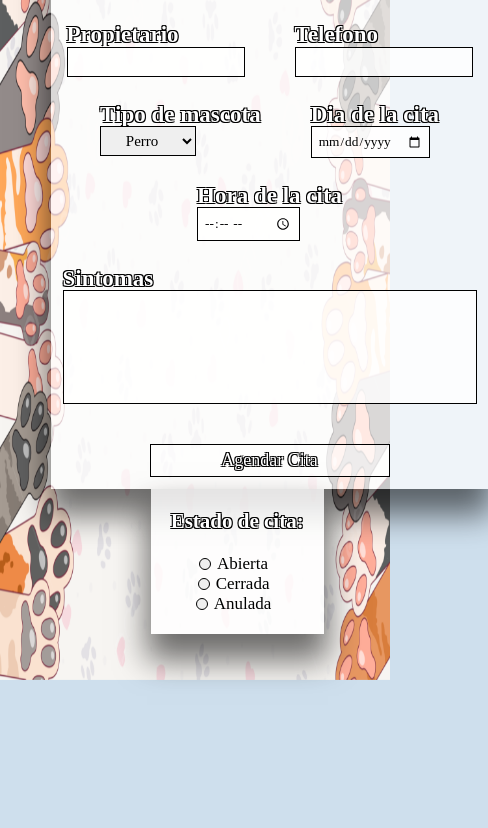
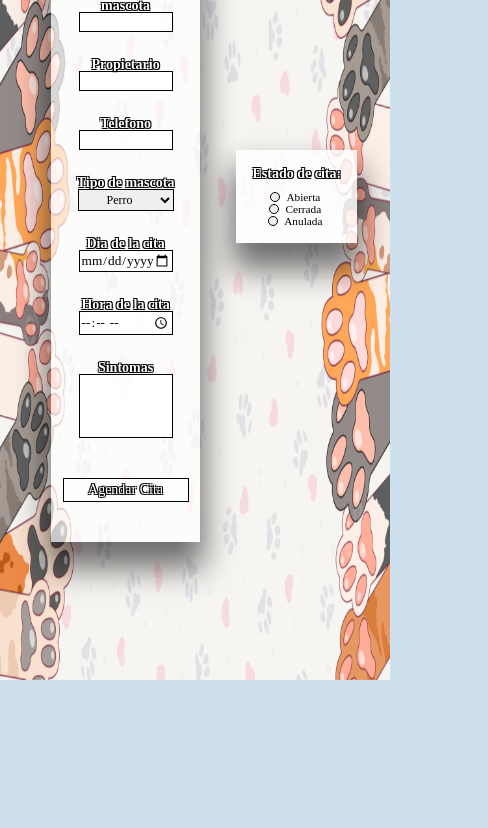
Before and after one commit to miguerlfr/citas, a plain HTML site: page index.html in a window 390 px wide. Shown: the part 164-992 px from the top of the page, 488 px wide, since content can reach past the window. Before the commit the page ends 968 px from the top, so only its background shows below. Drawn offline with nearby package versions, Linux system fonts and the light colour scheme.

Commit message:
style.css

```diff
--- a/style.css
+++ b/style.css
@@ -7,35 +7,36 @@ body {
     border: 0;
     padding: 0;
     font-family: "Cambria, Cochin, Georgia, Times, 'Times New Roman', serif";
-}
-
-.cont_banda {
-    position: absolute;
-    right: 680px;
-    z-index: 999;
-    bottom: 305px;
+    transition: 3s;
 }
 
 .banda {
+    position: absolute;
     width: 300px;
+    right: 0;
+    bottom: 0;
 }
+
 
 .contFilauno {
     display: flex;
     flex-direction: row;
     flex-wrap: wrap;
     margin-top: 4%;
-    margin-bottom: 5%;
+    margin-bottom: 10%;
     margin-left: 13%;
 }
 
 .fondo {
-    position: fixed; /* Cambiado de fixed a absolute */
+    position: fixed;
+    /* Cambiado de fixed a absolute */
     z-index: -999;
     width: 100%;
     height: 100%;
-    top: 0; /* Ajusta según tus necesidades */
-    left: 0; /* Ajusta según tus necesidades */
+    top: 0;
+    /* Ajusta según tus necesidades */
+    left: 0;
+    /* Ajusta según tus necesidades */
 }
 
 .titu {
@@ -43,9 +44,9 @@ body {
     padding-bottom: 40px;
     text-shadow:
         -1px -1px 0 black,
-         1px -1px 0 black,
-        -1px  1px 0 black,
-         1px  1px 0 black;
+        1px -1px 0 black,
+        -1px 1px 0 black,
+        1px 1px 0 black;
 }
 
 .registro {
@@ -56,6 +57,7 @@ body {
     font-size: 23px;
     padding: 3.5%;
     box-shadow: rgba(0, 0, 0, 0.56) 0px 22px 30px 4px;
+    position: relative;
 }
 
 .p1 {
@@ -72,9 +74,9 @@ body {
     margin-bottom: -2px;
     text-shadow:
         -1px -1px 0 black,
-         1px -1px 0 black,
-        -1px  1px 0 black,
-         1px  1px 0 black;
+        1px -1px 0 black,
+        -1px 1px 0 black,
+        1px 1px 0 black;
 }
 
 .sin {
@@ -112,20 +114,18 @@ input {
     border: 1px solid black;
     text-shadow:
         -1px -1px 0 black,
-         1px -1px 0 black,
-        -1px  1px 0 black,
-         1px  1px 0 black;
+        1px -1px 0 black,
+        -1px 1px 0 black,
+        1px 1px 0 black;
 }
 
 .registroDos {
     color: white;
     z-index: 1;
     background-color: rgba(255, 255, 255, 0.812);
-    min-width: 10cqmax;
-    height: max-content;
-    font-size: 23px;
+    min-width: 7cqmax;
     box-shadow: rgba(0, 0, 0, 0.56) 0px 22px 30px 4px;
-    padding: 20px;
+    padding: 15px 30px;
     margin-top: auto;
     margin-bottom: auto;
     margin-left: 100px;
@@ -136,10 +136,10 @@ input {
     text-align: center;
     text-shadow:
         -1px -1px 0 black,
-         1px -1px 0 black,
-        -1px  1px 0 black,
-         1px  1px 0 black;
-    margin-bottom: 15%;
+        1px -1px 0 black,
+        -1px 1px 0 black,
+        1px 1px 0 black;
+    margin-bottom: 10%;
 }
 
 .contBut {
@@ -198,7 +198,7 @@ input {
     padding-left: 50px;
 }
 
-.telefono{
+.telefono {
     padding-left: 50px;
 }
 
@@ -234,3 +234,159 @@ input {
     margin-bottom: 20px;
     font-size: 16px;
 }
+
+@media (max-width: 1500px) {
+    .registro {
+        max-width: 28em;
+    }
+
+    .banda {
+        display: none;
+    }
+}
+
+@media (max-width: 1252px) {
+    .registro {
+        max-width: 25em;
+        font-size: 19px;
+        padding-top: 40px;
+        padding-bottom: 40px;
+    }
+
+    .sin {
+        width: 200px;
+        height: 80px;
+    }
+}
+
+@media (max-width: 1000px) {
+
+    .registro {
+        max-width: 20em;
+        font-size: 17px;
+    }
+
+    .sin {
+        width: 150px;
+    }
+
+    input {
+        width: 140px;
+        padding: 1px;
+    }
+
+    .select {
+        font-size: 12px;
+        height: 22px;
+    }
+
+    .Agendar {
+        width: 12rem;
+        font-size: 14px;
+        padding: 3px;
+    }
+
+    .registroDos {
+        padding: 18px;
+    }
+
+    .est {
+        font-size: 17px;
+    }
+
+    .but {
+        height: 10px;
+        width: 10px;
+    }
+
+    .par {
+        margin-left: 6px;
+        color: black;
+        font-size: 13px;
+    }
+}
+
+@media (max-width: 840px) {
+    .registro {
+        max-width: 13em;
+        font-size: 17px;
+    }
+
+    .contFilauno {
+        display: flex;
+        flex-direction: row;
+        flex-wrap: wrap;
+        margin-top: 4%;
+        margin-bottom: 15%;
+        margin-left: 13%;
+    }
+}
+
+@media (max-width: 638px) {
+    .registro {
+        max-width: 9em;
+    }
+
+    .sin {
+        width: 110px;
+        height: 60px;
+    }
+
+    label {
+        display: flex;
+        flex-wrap: wrap;
+        justify-content: center;
+        margin-left: auto;
+        margin-right: auto;
+        text-align: center;
+    }
+
+    input {
+        width: 100px;
+    }
+
+    .registroDos {
+        padding: 16px;
+        margin-left: 90px;
+    }
+
+    .est {
+        font-size: 16px;
+    }
+
+    .contFilauno {
+        display: flex;
+        flex-direction: row;
+        flex-wrap: wrap;
+        margin-top: 4%;
+        margin-bottom: 35%;
+        margin-left: 13%;
+    }
+}
+
+@media (max-width: 500px) {
+    .registro {
+        max-width: 9em;
+        font-size: 14px;
+    }
+
+    .sin {
+        width: 90px;
+    }
+
+    input {
+        width: 90px;
+    }
+
+    .registroDos {
+        margin-left: 36px;
+    }
+
+    .est {
+        font-size: 14px;
+    }
+
+    .par {
+        font-size: 11.3px;
+    }
+}
```
